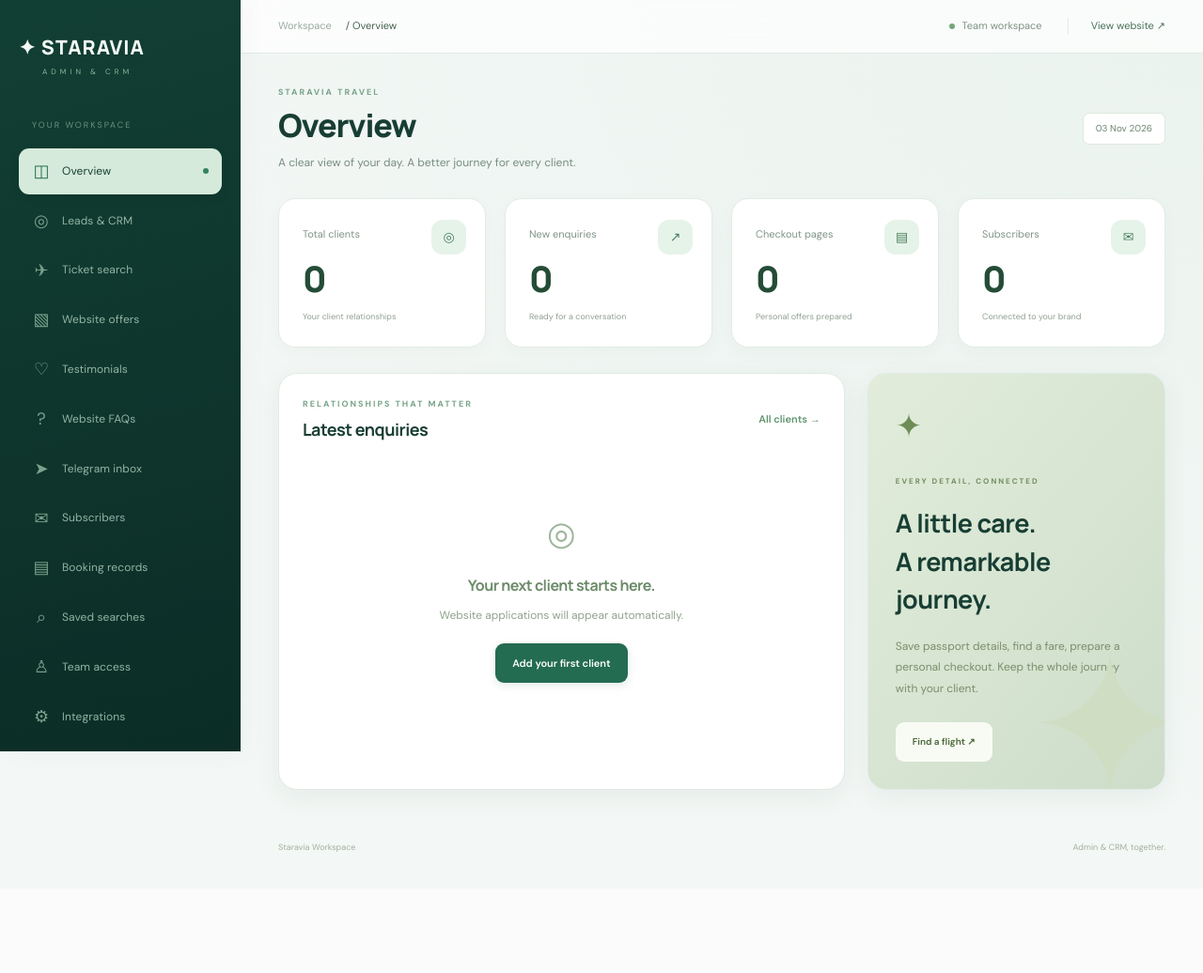
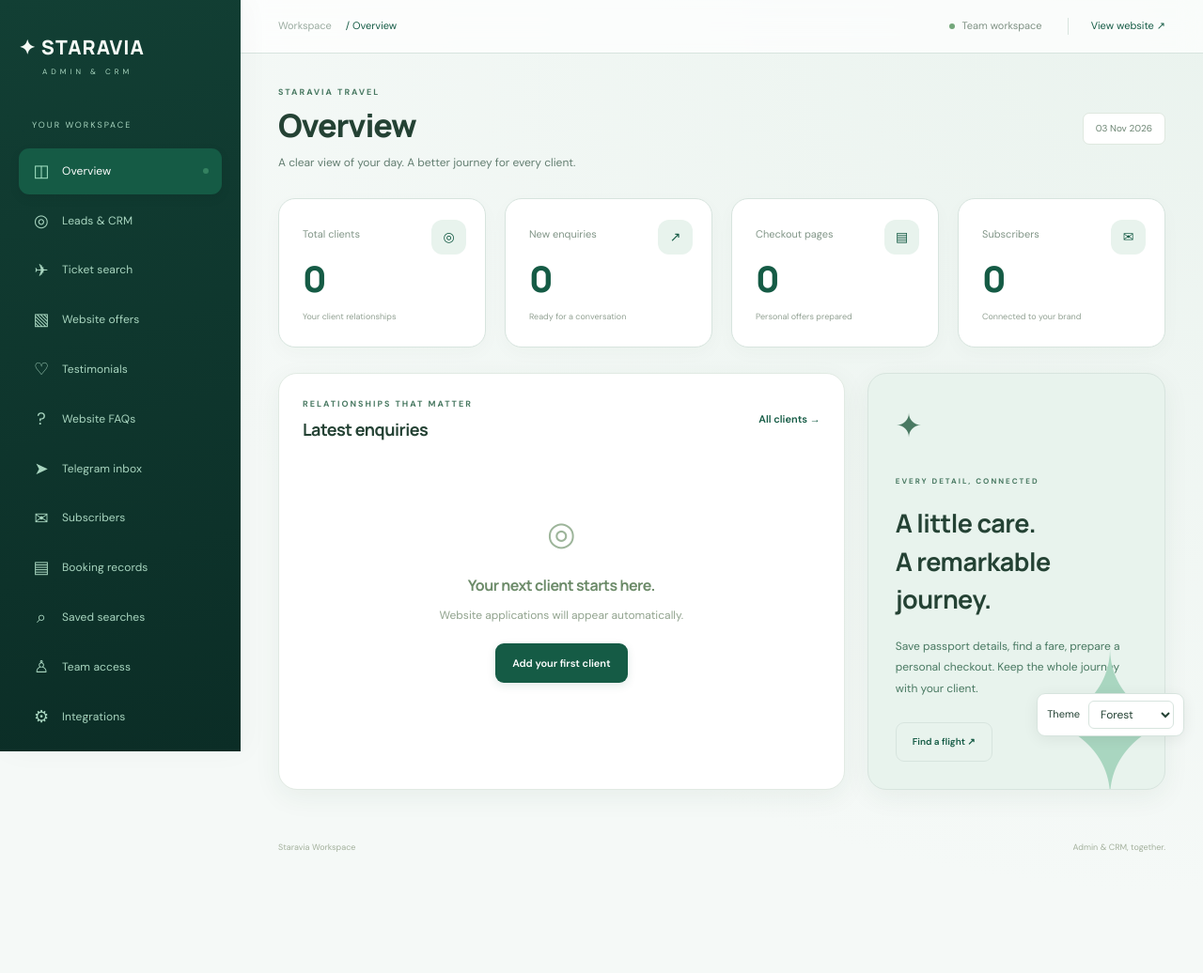
Before and after one commit to saibjontalibjanov/Staraviatravel, a Django app: page /office/ in a window 1280 px wide. Shown: the whole page at 94% size. Before the commit the page ends 907 px from the top, so only its background shows below. Run offline with Django 5.2, Linux system fonts and the light colour scheme; the visitor is signed in with stand-in values (Sample User, id 1); data comes from the database, SQL or seed files in the repository; data that the repository does not hold is empty; parts of the project's set-up code (start-up, migrations or seed data) failed here and were passed over.

Commit message:
Add selectable CRM color themes

```diff
--- /dev/null
+++ b/django-backend/travel/static/office/themes.css
@@ -0,0 +1,19 @@
+/* Shared workspace palettes. Status and error colours retain their meanings. */
+:root[data-theme="forest"]{--theme-hue:151;--green:#155b45;--forest:#0b3529;--lime:hsl(151 55% 78%);--ink:hsl(151 30% 20%);--muted:hsl(151 12% 44%);--line:hsl(151 20% 87%);--paper:hsl(151 25% 97%)}
+:root[data-theme="ocean"]{--theme-hue:214;--green:#245fa0;--forest:#102d50;--lime:hsl(214 55% 78%);--ink:hsl(214 30% 20%);--muted:hsl(214 12% 44%);--line:hsl(214 20% 87%);--paper:hsl(214 25% 97%)}
+:root[data-theme="violet"]{--theme-hue:263;--green:#7045a1;--forest:#302047;--lime:hsl(263 55% 78%);--ink:hsl(263 30% 20%);--muted:hsl(263 12% 44%);--line:hsl(263 20% 87%);--paper:hsl(263 25% 97%)}
+:root[data-theme="teal"]{--theme-hue:181;--green:#126c70;--forest:#123c40;--lime:hsl(181 55% 78%);--ink:hsl(181 30% 20%);--muted:hsl(181 12% 44%);--line:hsl(181 20% 87%);--paper:hsl(181 25% 97%)}
+:root[data-theme="rose"]{--theme-hue:337;--green:#a23563;--forest:#491c32;--lime:hsl(337 55% 78%);--ink:hsl(337 30% 20%);--muted:hsl(337 12% 44%);--line:hsl(337 20% 87%);--paper:hsl(337 25% 97%)}
+
+:root{--theme-hue:151;--theme-soft:hsl(var(--theme-hue) 30% 93%);--theme-mid:hsl(var(--theme-hue) 25% 38%);--theme-light:hsl(var(--theme-hue) 35% 75%)}
+.theme-picker{position:fixed;right:20px;bottom:16px;z-index:30;display:flex;align-items:center;gap:9px;padding:7px 10px;background:white;border:1px solid var(--line);border-radius:9px;box-shadow:0 3px 16px #0001}
+.theme-picker label{color:var(--ink);font-size:11px}.theme-picker select{width:auto;min-height:30px;margin:0;padding:4px 24px 4px 8px;color:var(--ink);border-color:var(--line);background:white}
+body{padding-bottom:65px}.sidebar{color:var(--theme-light)}.sidebar .nav-caption,.sidebar .nav-item>span,.wordmark span,.sidebar-bottom small{color:var(--theme-light)}
+.nav-item:hover,.nav-item.active{background:var(--green);color:white}.nav-item.active>span{color:var(--lime)}.sidebar-bottom{border-color:var(--green)}.team-avatar{background:var(--green);border-color:var(--theme-light);color:white}
+.button.primary{background:var(--green)}.button.primary:hover{background:var(--forest)}.button.secondary,.text-link,.topbar a,.topbar p,.stats-grid strong,td strong,.private-box strong{color:var(--green)}
+.button.secondary:hover,.button.light,.avatar,.stat-icon,.count,.pill,.conversation.selected,.private-box,.dialog-heading>button{background:var(--theme-soft);color:var(--green);border-color:var(--line)}
+.green-panel{background:var(--theme-soft);border-color:var(--line)}.green-panel:after{color:var(--theme-light)}.green-panel>p:not(.eyebrow),.green-panel .eyebrow,.large-spark,.eyebrow{color:var(--theme-mid)}
+input,select,textarea{color:var(--ink);border-color:var(--line)}input[type=checkbox]{accent-color:var(--green)}button:focus-visible,a:focus-visible,input:focus-visible,select:focus-visible,textarea:focus-visible{outline-color:var(--green)}
+.login-story{background:var(--forest)}.workspace-dialog{background:var(--paper);border-color:var(--line)}.workspace-footer{padding-bottom:25px}
+@media(max-width:480px){.theme-picker{right:10px;bottom:10px}}
+@media print{.theme-picker{display:none}body{padding-bottom:0}}
--- /dev/null
+++ b/django-backend/travel/static/office/themes.js
@@ -0,0 +1,23 @@
+(() => {
+  const key = 'staravia-workspace-theme';
+  const themes = ['forest', 'ocean', 'violet', 'teal', 'rose'];
+  const apply = value => {
+    const theme = themes.includes(value) ? value : 'forest';
+    document.documentElement.dataset.theme = theme;
+    const picker = document.getElementById('workspace-theme');
+    if (picker) picker.value = theme;
+  };
+  try { apply(localStorage.getItem(key)); } catch { apply('forest'); }
+  document.addEventListener('DOMContentLoaded', () => {
+    const picker = document.getElementById('workspace-theme');
+    if (!picker) return;
+    picker.value = document.documentElement.dataset.theme;
+    picker.addEventListener('change', () => {
+      apply(picker.value);
+      try { localStorage.setItem(key, picker.value); } catch { /* Keep the session selection. */ }
+    });
+  });
+  window.addEventListener('storage', event => {
+    if (event.key === key || event.key === null) apply(event.newValue);
+  });
+})();
--- a/django-backend/travel/templates/office/base.html
+++ b/django-backend/travel/templates/office/base.html
@@ -1 +1 @@
-{% load static %}<!DOCTYPE html><html lang="en"><head><meta charset="UTF-8"><meta name="viewport" content="width=device-width,initial-scale=1"><meta name="robots" content="noindex,nofollow"><meta name="referrer" content="same-origin"><link rel="icon" type="image/png" href="/staravia-mark.png"><title>{{ page_title|default:'Sign in' }} · Staravia Workspace</title><link rel="stylesheet" href="{% static 'office/office.css' %}"></head><body>{% block body %}{% endblock %}<script type="module" src="{% static 'office/office.js' %}"></script></body></html>
+{% load static %}<!DOCTYPE html><html lang="en"><head><meta charset="UTF-8"><meta name="viewport" content="width=device-width,initial-scale=1"><meta name="robots" content="noindex,nofollow"><meta name="referrer" content="same-origin"><link rel="icon" type="image/png" href="/staravia-mark.png"><title>{{ page_title|default:'Sign in' }} · Staravia Workspace</title><link rel="stylesheet" href="{% static 'office/office.css' %}"><link rel="stylesheet" href="{% static 'office/themes.css' %}"><script src="{% static 'office/themes.js' %}"></script></head><body><div class="theme-picker"><label for="workspace-theme">Theme</label><select id="workspace-theme" aria-label="Workspace colour theme"><option value="forest">Forest</option><option value="ocean">Ocean</option><option value="violet">Violet</option><option value="teal">Teal</option><option value="rose">Rose</option></select></div>{% block body %}{% endblock %}<script type="module" src="{% static 'office/office.js' %}"></script></body></html>
```
